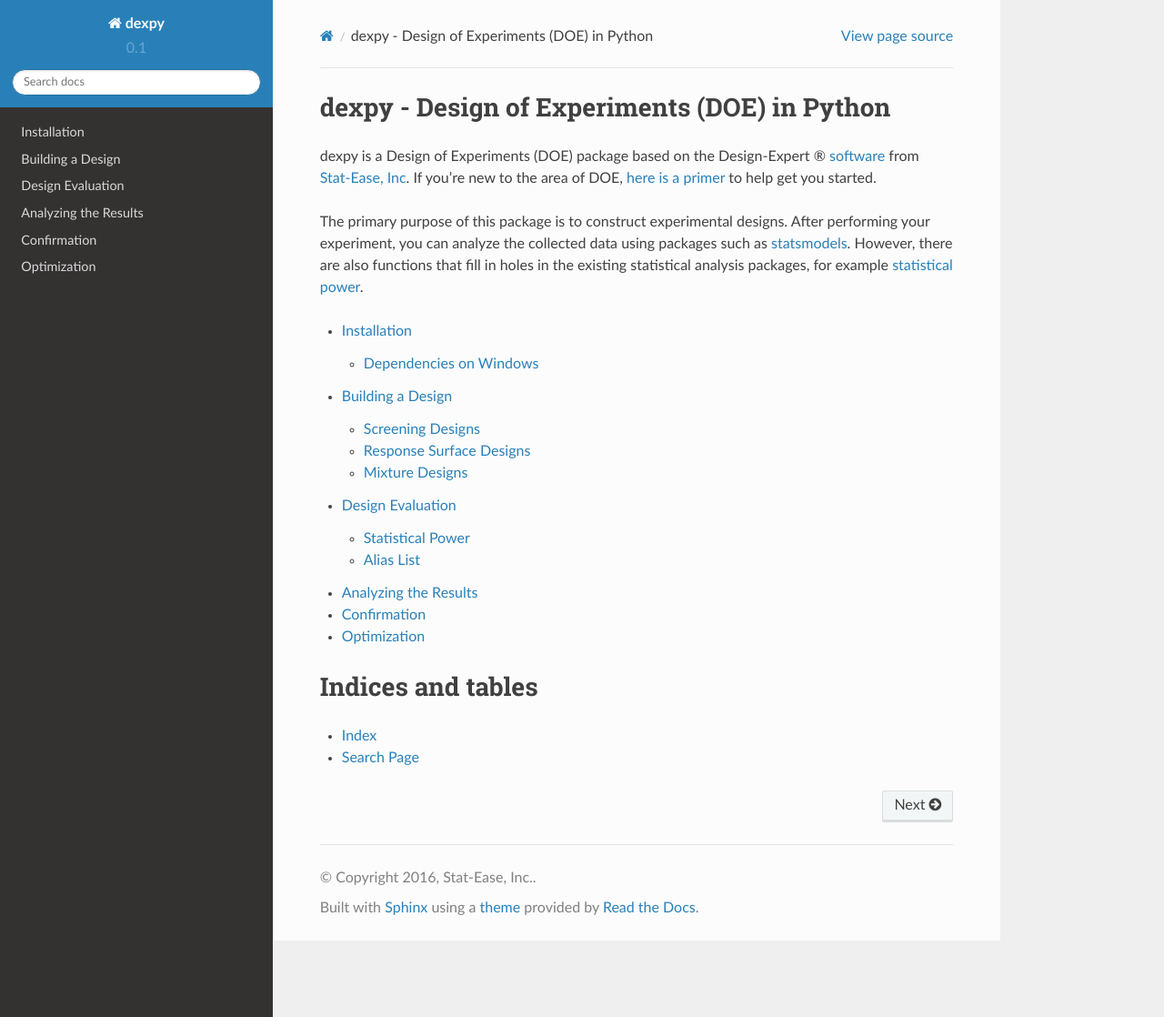
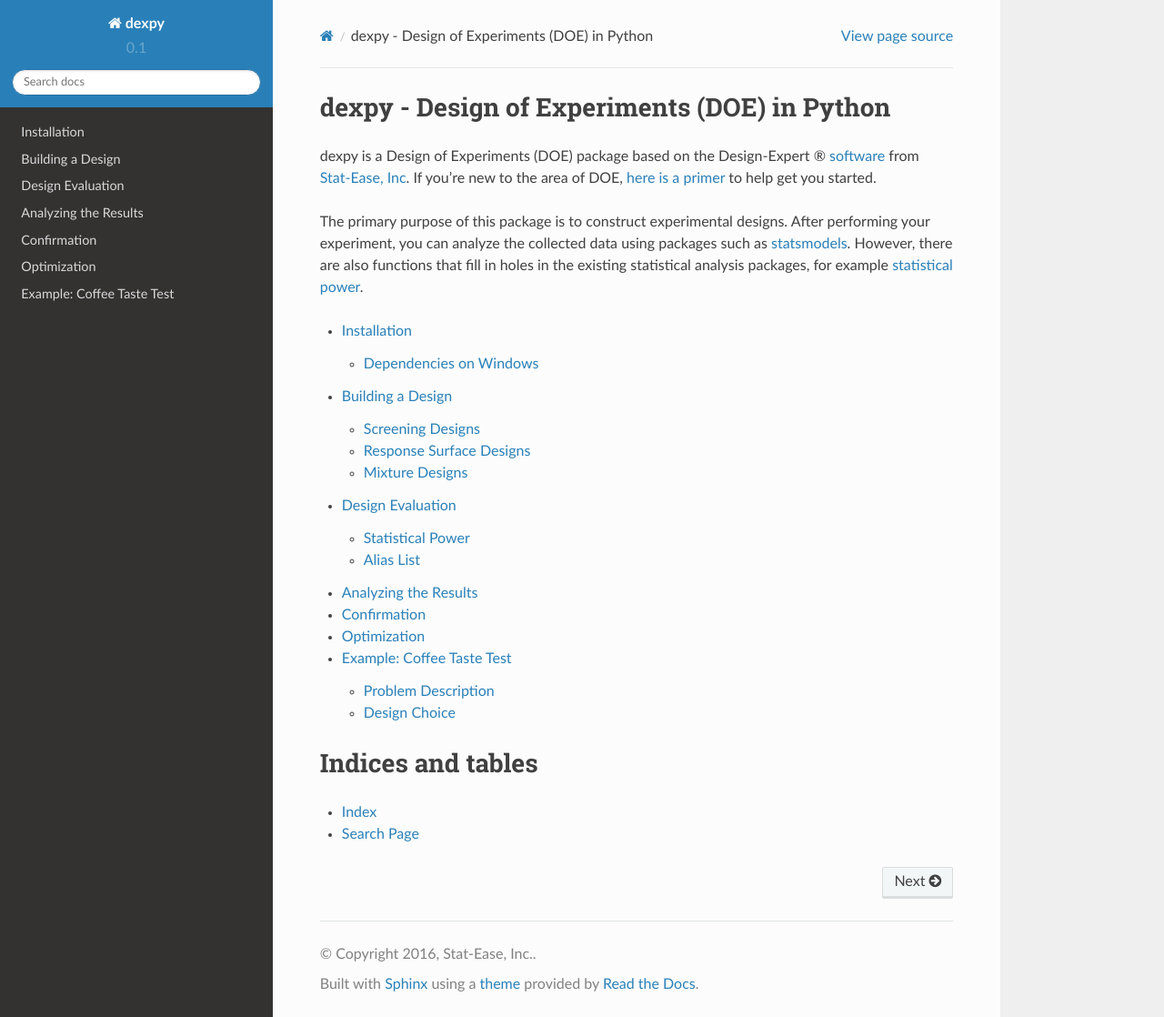
Before and after one commit to statease/dexpy, a Sphinx documentation site: the page built from docs/source/index.rst, in a window 1280 px wide and 1118 px high. Shown: the whole window at 91% size. Built offline with Sphinx 7.4.7 and the Read the Docs theme 2.0.0, drawn with Linux system fonts in a browser that asks for light colours; some of the changed lines change nothing that is shown.

Commit message:
Started on coffee example.

```diff
--- /dev/null
+++ b/docs/source/example-coffee.rst
@@ -0,0 +1,64 @@
+Example: Coffee Taste Test
+==========================
+
+Problem Description
+-------------------
+
+A coffee taste test was conducted at the Stat-Ease office to improve the taste
+of the coffee [#]_. This example uses a simplified version of that experiment.
+
+We will look at 5 input factors:
+
+ * Amount of Coffee (2.5 to 4.0 oz.)
+ * Grind size (8-10mm)
+ * Brew time (3.5 to 4.5 minutes)
+ * Grind Type (burr vs blade)
+ * Coffee beans (light vs dark)
+
+With one output, or `response`, variable:
+
+ * Average overall liking (1-9)
+
+The liking is an average of the scores of a panel of 5 office coffee drinkers.
+
+Design Choice
+-------------
+
+A `full factorial <http://www.itl.nist.gov/div898/handbook/pri/section3/pri3332.htm>`_,
+that is, running all combinations of lows and highs, would take 2\ :sup:`5` = 32
+taste tests. We want to add 4 center point runs to check for curvature,
+bringing the total number of runs up to 36.  We can only do 3 per day, so as
+not to over-caffienate our testers, and can only do the tests on days when all
+5 testers are in the office. That means the test will probably take a month or
+so.
+
+We can calculate the power of a full factorial using dexpy, assuming a signlat to noise
+ratio of 2:
+
+.. code:: python
+
+    coffee_design = dexpy.factorial.build_factorial(5, 2**(5-1))
+    center_points = [
+        [0, 0, 0, -1, -1],
+        [0, 0, 0, -1, 1],
+        [0, 0, 0, 1, -1],
+        [0, 0, 0, 1, 1]
+    ]
+    coffee_design = coffee_design.append(pd.DataFrame(center_points * 2, columns=coffee_design.columns))
+    coffee_design.index = np.arange(0, len(coffee_design))
+
+    factorial_power = dexpy.power.f_power(model, coffee_design, sn, alpha)
+    factorial_power.pop(0)
+    factorial_power = ['{0:.2f}%'.format(i*100) for i in factorial_power] # convert to %
+
+========== =====
+Term       Power
+========== =====
+amount     99.97%
+grind_size 99.97%
+brew_time  99.97%
+grind_type 99.97%
+beans      99.97%
+========== =====
+
+.. [#] http://www.statease.com/publications/newsletter/stat-teaser-09-16#article1
--- a/docs/source/index.rst
+++ b/docs/source/index.rst
@@ -28,6 +28,7 @@
     analysis
     confirmation
     optimization
+    example-coffee
 
 
 Indices and tables
```
